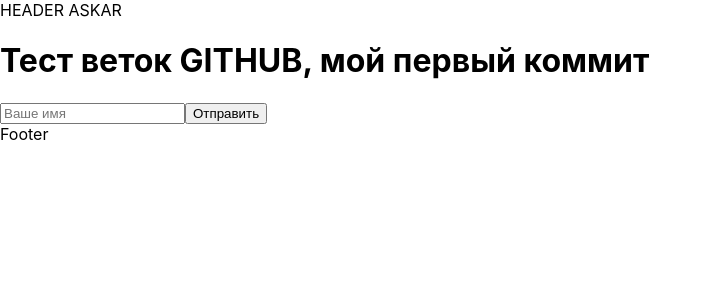
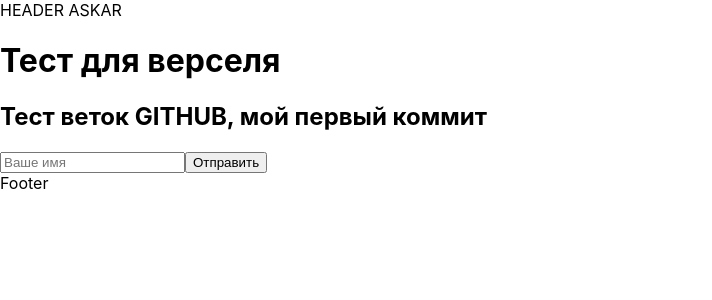
Before and after one commit to Oscarquell/jst07-test2, a React (Create React App) app: page / in a window 1280 px wide. Shown: the top 300 px of the page, without its empty margins (0-712 px from the left). Built offline with nearby package versions, Linux system fonts and the light colour scheme.

Commit message:
создал новый заголовок в APP

```diff
--- a/src/App.js
+++ b/src/App.js
@@ -17,7 +17,8 @@ const App = () => {
     return (
         <div>
             <Header />
-            <h1>Тест веток GITHUB, мой первый коммит</h1>
+            <h1>Тест для верселя</h1>
+            <h2>Тест веток GITHUB, мой первый коммит</h2>
             <input type="text" placeholder='Ваше имя' onChange={ (event) => setName({message: event.target.value}) }/>
             <input type="button" value='Отправить' onClick={sendMessage}/>
             <Footer />
```
